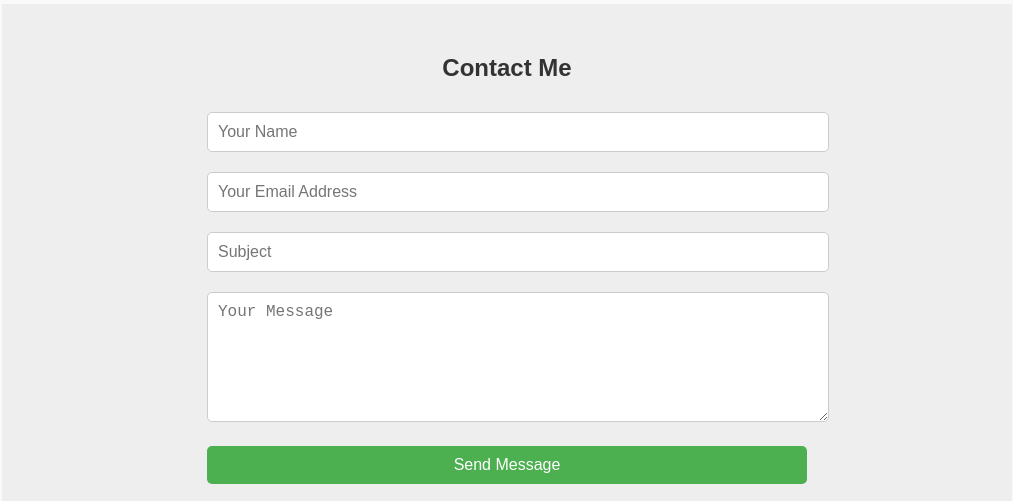
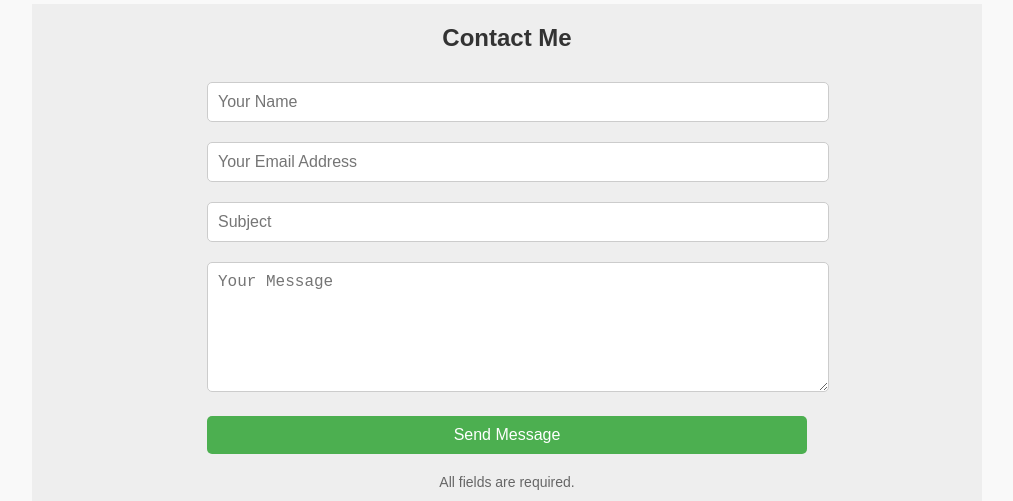
Before and after one commit to asadmnr/asadmnr.github.io, a plain HTML site: page contact.html in a window 1280 px wide. Shown: the top 501 px of the page, without its empty margins (133-1146 px from the left). Drawn offline with Linux system fonts and the light colour scheme.

Commit message:
Update contact.html

```diff
--- a/contact.html
+++ b/contact.html
@@ -19,7 +19,7 @@
       width: 950px;
       overflow: hidden;
       margin: 4px auto 0 auto;
-      padding: 30px;
+      padding: 0;
       background: #eee;
       border-top: 0;
       border-bottom: 0;
```
